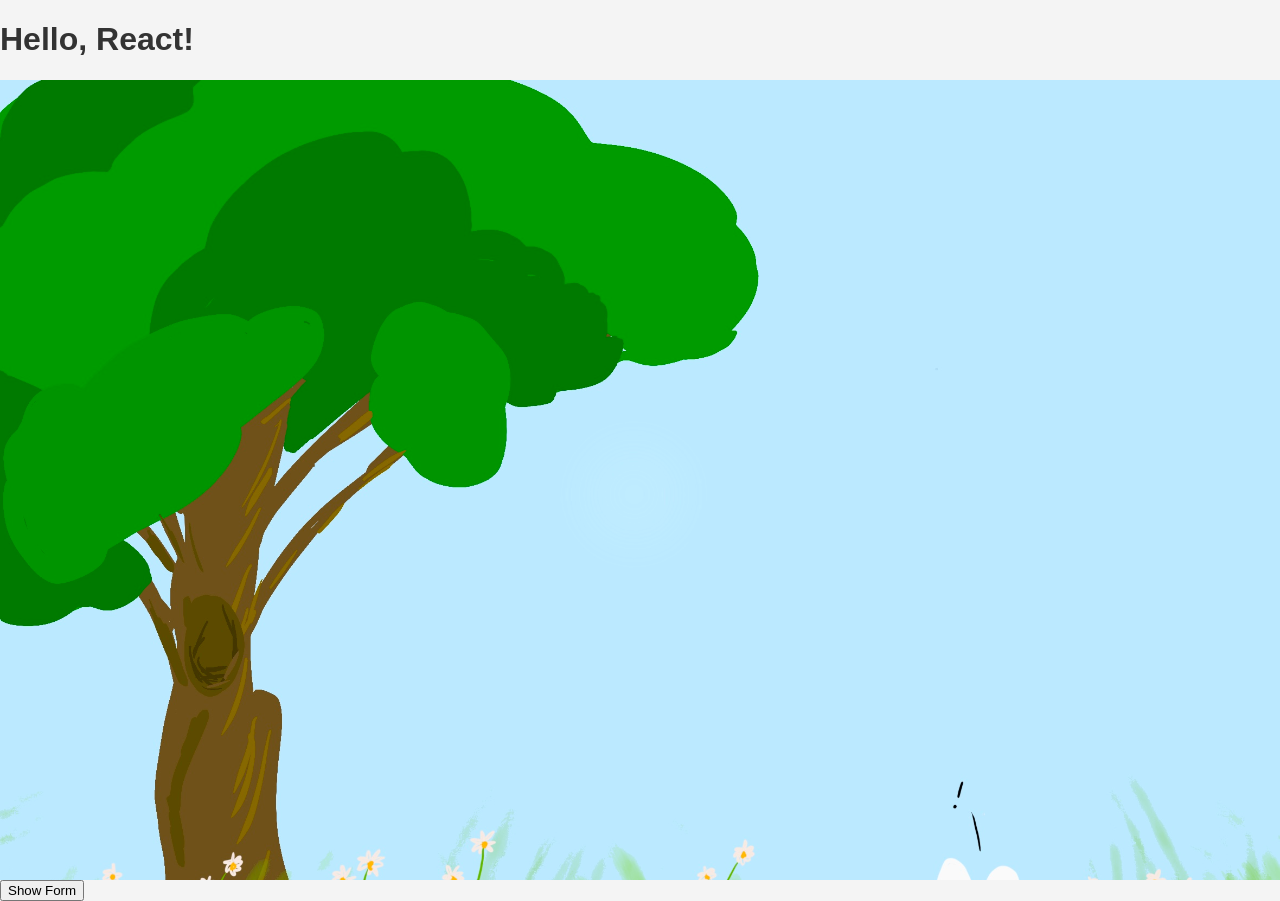
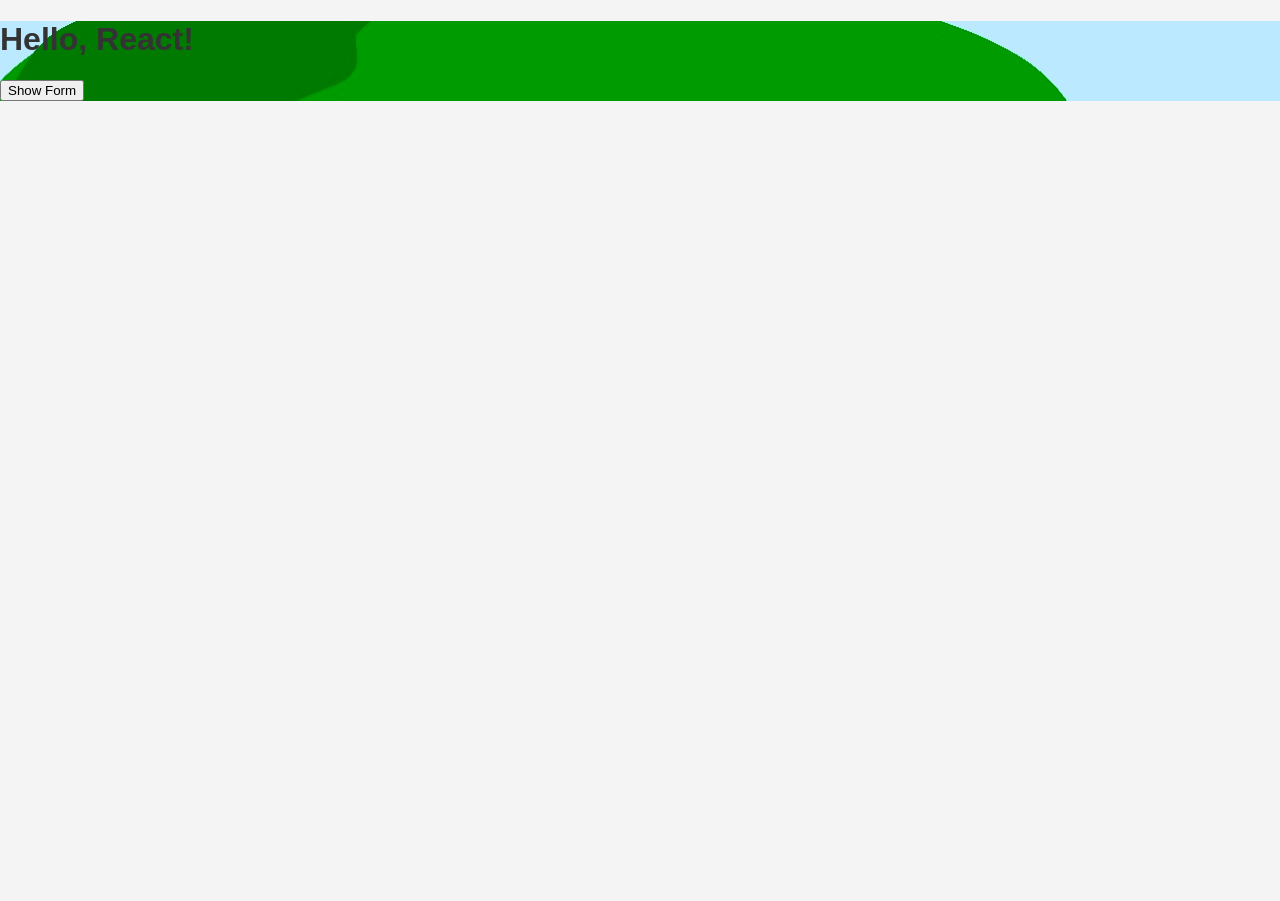
Before and after one commit to biancarosini/JumboHack-LGBMQ, a React (Vite) app: page / in a window 1280 px wide. After the commit the page ends 800 px from the top, so only its background shows below. Built offline with nearby package versions, Linux system fonts and the light colour scheme.

Commit message:
background

```diff
--- a/src/App.jsx
+++ b/src/App.jsx
@@ -1,17 +1,4 @@
 import React, {useState} from 'react';  // Import React to use JSX
-function Background() {
-  return (
-    <div style={{
-      backgroundImage: `url("Home.jpg")`,
-      backgroundSize: 'cover',
-      backgroundRepeat: 'no-repeat',
-      height: '100vh'
-    }}>
-      {/* Content */}
-    </div>
-  );
-}
-
 function StartButton() {
   const [showForm, setShowForm] = useState(false);
   function handleClick() {
@@ -59,9 +46,9 @@ function Form(){
 
 function App() {
   return (
-    <div>
+    <div style={{backgroundImage: `url("Home.jpg")`
+    }} >
       <h1>Hello, React!</h1>
-      <Background/>
       <StartButton/>
     </div>
   );
```
